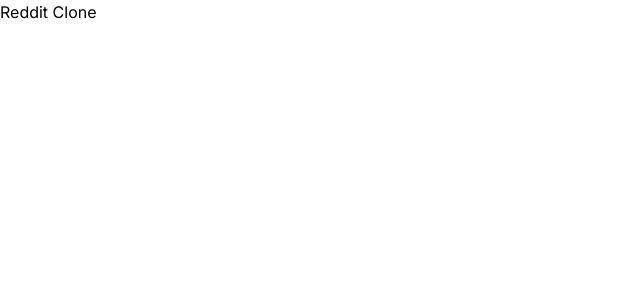
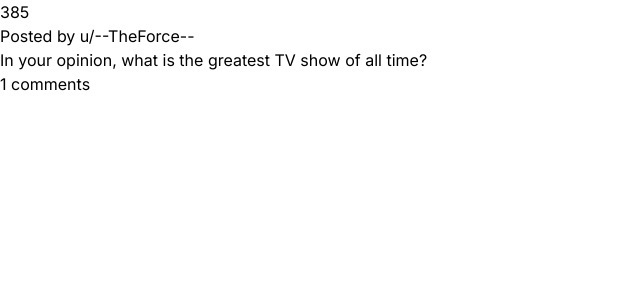
Before and after one commit to neilgebhard/reddit-clone, a Next.js app: page / in a window 1280 px wide. Shown: the top 300 px of the page, without its empty margins (0-640 px from the left). Built offline with nearby package versions, Linux system fonts and the light colour scheme.

Commit message:
Added fake data and scaffolding for a post

```diff
--- /dev/null
+++ b/data.json
@@ -0,0 +1,17 @@
+[
+  {
+    "createdAt": "10 hours ago",
+    "subreddit": "AskReddit",
+    "postedBy": "--TheForce--",
+    "title": "In your opinion, what is the greatest TV show of all time?",
+    "upvotes": 385,
+    "comments": [
+      {
+        "commentedBy": "xan_man44",
+        "title": "The Wire",
+        "upvotes": 32,
+        "replies": []
+      }
+    ]
+  }
+]
--- /dev/null
+++ b/lib/supabaseClient.ts
@@ -0,0 +1,6 @@
+import { createClient } from '@supabase/supabase-js'
+
+export const supabase = createClient(
+  process.env.NEXT_PUBLIC_SUPABASE_URL!,
+  process.env.NEXT_PUBLIC_SUPABASE_ANON_KEY!
+)
--- a/package.json
+++ b/package.json
@@ -9,6 +9,7 @@
     "lint": "next lint"
   },
   "dependencies": {
+    "@supabase/supabase-js": "^2.12.0",
     "@types/node": "18.15.3",
     "@types/react": "18.0.28",
     "@types/react-dom": "18.0.11",
--- a/pages/index.tsx
+++ b/pages/index.tsx
@@ -1,5 +1,6 @@
 import Head from 'next/head'
 import { Inter } from 'next/font/google'
+import posts from '../data.json'
 
 const inter = Inter({ subsets: ['latin'] })
 
@@ -13,8 +14,23 @@ export default function Home() {
         <link rel='icon' href='/favicon.ico' />
       </Head>
       <main className={inter.className}>
-        <h1>Reddit Clone</h1>
+        {posts.map((post, i) => {
+          return <Post key={i} {...post} />
+        })}
       </main>
     </>
   )
 }
+
+function Post({ postedBy, title, subreddit, upvotes, comments }) {
+  return (
+    <article className='flex'>
+      <div>{upvotes}</div>
+      <div>
+        <div>Posted by u/{postedBy}</div>
+        <div>{title}</div>
+        <div>{comments.length} comments</div>
+      </div>
+    </article>
+  )
+}
```
Also changed, not shown: 1 other file (tests, documents, lock files or other folders).
